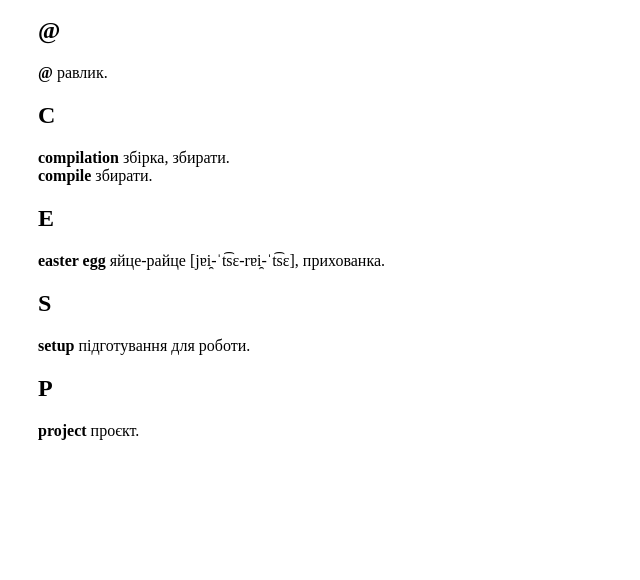
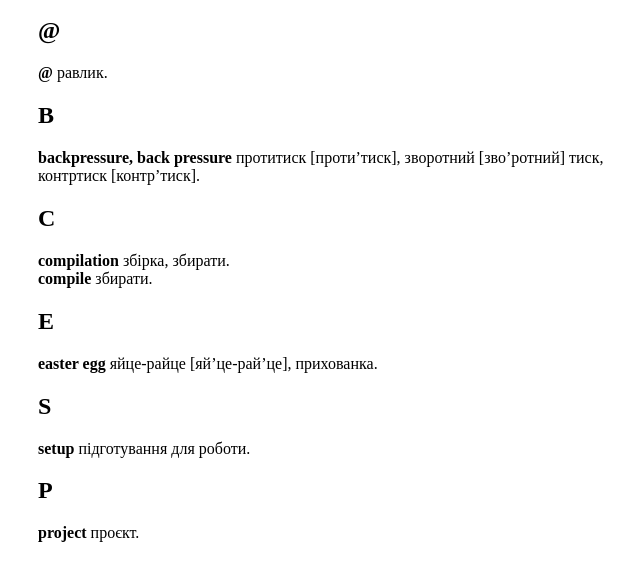
Before and after one commit to tellnobody1/dict, a plain HTML site: page index.html in a window 1280 px wide. Shown: the part 150-730 px from the top of the page, without its empty margins (314-954 px from the left). Drawn offline with Linux system fonts and the light colour scheme.

Commit message:
backpressure

```diff
--- a/index.html
+++ b/index.html
@@ -47,18 +47,21 @@ body{max-width:36rem;margin:auto}
 <!--TOC section id="sec2" @-->
 <h2 class="section" id="sec2">@</h2><!--SEC END --><p>
 <span class="c000">@</span>  равлик.</p>
-<!--TOC section id="sec3" C-->
-<h2 class="section" id="sec3">C</h2><!--SEC END --><p>
+<!--TOC section id="sec3" B-->
+<h2 class="section" id="sec3">B</h2><!--SEC END --><p>
+<span class="c000">backpressure, back pressure</span>  протитиск [проти’тиск], зворотний [зво’ротний] тиск, контртиск [контр’тиск].</p>
+<!--TOC section id="sec4" C-->
+<h2 class="section" id="sec4">C</h2><!--SEC END --><p>
 <span class="c000">compilation</span>  збірка, збирати.<br>
 <span class="c000">compile</span>  збирати.</p>
-<!--TOC section id="sec4" E-->
-<h2 class="section" id="sec4">E</h2><!--SEC END --><p>
-<span class="c000">easter egg</span>  яйце-райце [jɐi̯-ˈt͡sɛ-rɐi̯-ˈt͡sɛ], прихованка.</p>
-<!--TOC section id="sec5" S-->
-<h2 class="section" id="sec5">S</h2><!--SEC END --><p>
+<!--TOC section id="sec5" E-->
+<h2 class="section" id="sec5">E</h2><!--SEC END --><p>
+<span class="c000">easter egg</span>  яйце-райце [яй’це-рай’це], прихованка.</p>
+<!--TOC section id="sec6" S-->
+<h2 class="section" id="sec6">S</h2><!--SEC END --><p>
 <span class="c000">setup</span>  підготування для роботи.</p>
-<!--TOC section id="sec6" P-->
-<h2 class="section" id="sec6">P</h2><!--SEC END --><p>
+<!--TOC section id="sec7" P-->
+<h2 class="section" id="sec7">P</h2><!--SEC END --><p>
 <span class="c000">project</span>  проєкт.</p><!--CUT END -->
 <!--HTMLFOOT-->
 <!--ENDHTML-->
```
Also changed, not shown: 2 other files.
